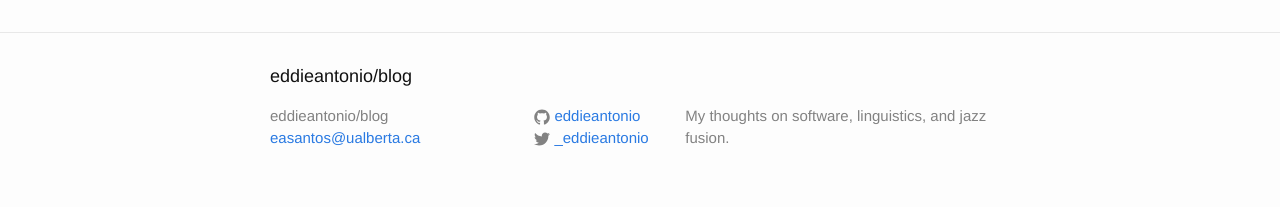
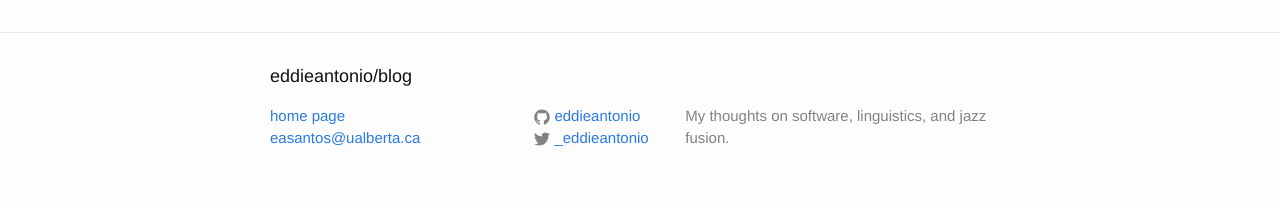
Before and after one commit to eddieantonio/blog, a Jekyll site: the page built from _posts/2015-04-16-iterm-italics.md, in a window 1280 px wide. Shown: the part 1606-1813 px from the top of the page. Built offline with Jekyll 4.4.1, drawn with Linux system fonts in a browser that asks for light colours.

Commit message:
Update footer with home page link.

```diff
--- a/_includes/footer.html
+++ b/_includes/footer.html
@@ -7,7 +7,7 @@
     <div class="footer-col-wrapper">
       <div class="footer-col  footer-col-1">
         <ul class="contact-list">
-          <li>{{ site.title }}</li>
+          <li><a href="{{ site.url }}">home page</a></li>
           <li><a href="mailto:{{ site.email }}">{{ site.email }}</a></li>
         </ul>
       </div>
```
